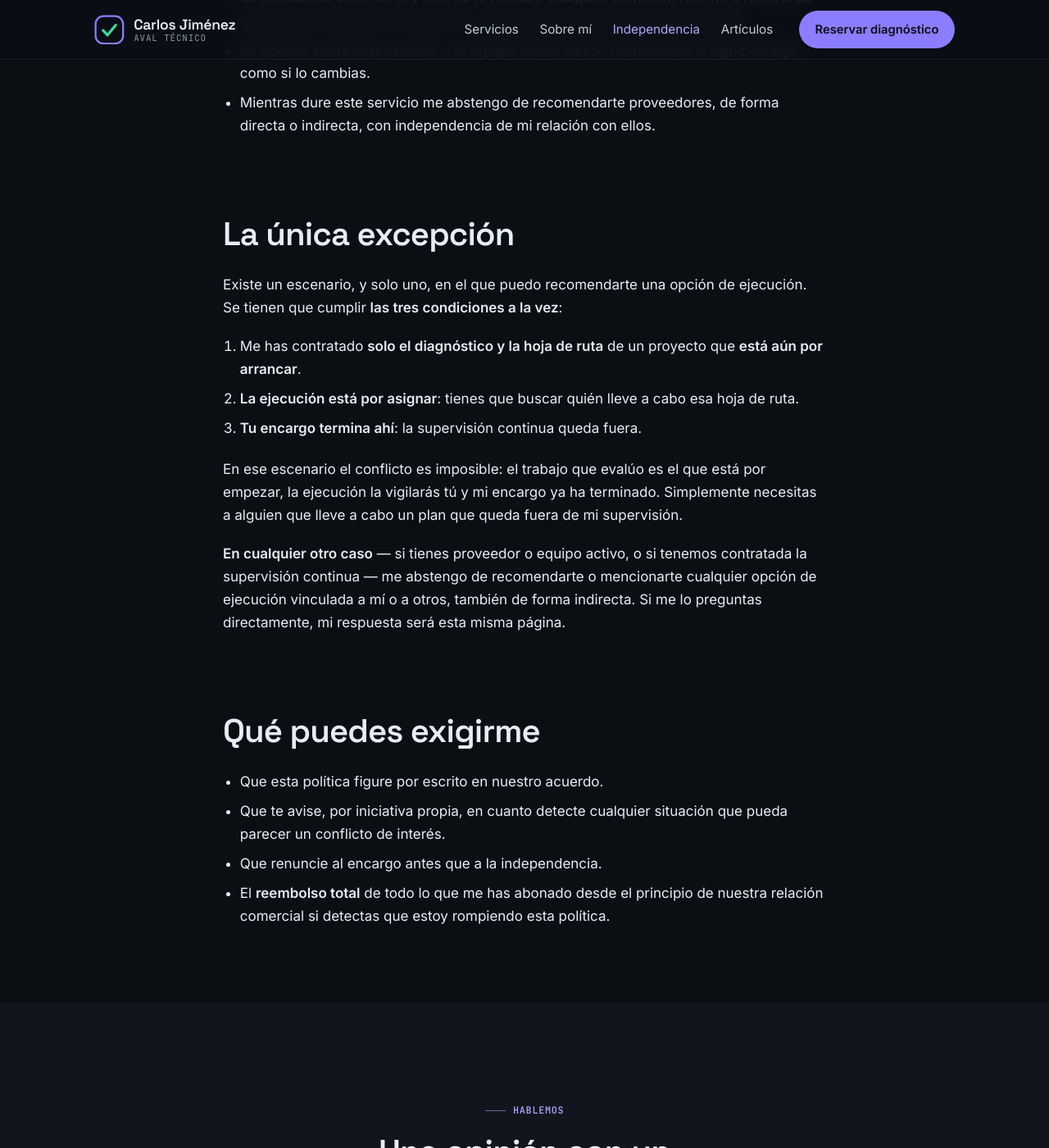
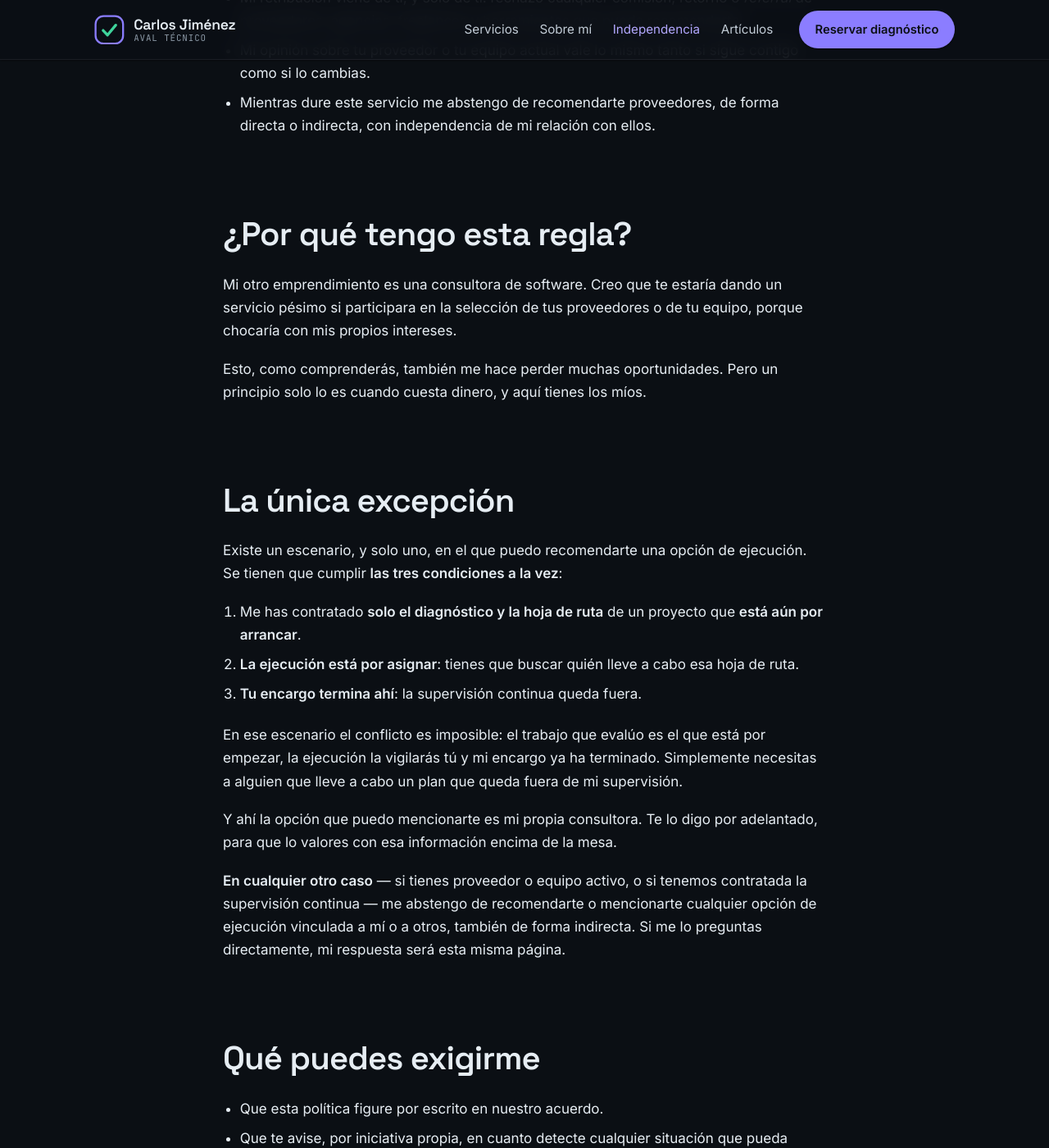
Before and after one commit to Kibarai/AvalTecnico, a Jekyll site: the page built from independencia.md, in a window 1280 px wide and 1400 px high, scrolled down 1037 px. Shown: the whole window at 82% size. Built offline with Jekyll 4.4.1, drawn with Linux system fonts in a browser that asks for light colours.

Commit message:
Explica el porqué de la política de independencia
Declara abiertamente la otra actividad profesional y lo que cuesta
mantener la regla, y aclara en la excepción que la opción mencionable
en ese único escenario es la consultora propia.

El material de marca para redes queda fuera del repositorio.

Co-Authored-By: Claude Opus 5 (1M context) <noreply@anthropic.com>
Claude-Session: https://claude.ai/code/session_01DVNprLRxK7Dgat3Roc2Pb8

```diff
--- a/_config.yml
+++ b/_config.yml
@@ -58,6 +58,7 @@ sass:
   style: compressed
 
 exclude:
+  - marca   # material de marca, fuera del repositorio (ver .gitignore)
   - Gemfile
   - Gemfile.lock
   - README.md
--- a/independencia.md
+++ b/independencia.md
@@ -25,6 +25,12 @@ En concreto:
 - Mi opinión sobre tu proveedor o tu equipo actual vale lo mismo tanto si sigue contigo como si lo cambias.
 - Mientras dure este servicio me abstengo de recomendarte proveedores, de forma directa o indirecta, con independencia de mi relación con ellos.
 
+## ¿Por qué tengo esta regla?
+
+Mi otro emprendimiento es una consultora de software. Creo que te estaría dando un servicio pésimo si participara en la selección de tus proveedores o de tu equipo, porque chocaría con mis propios intereses.
+
+Esto, como comprenderás, también me hace perder muchas oportunidades. Pero un principio solo lo es cuando cuesta dinero, y aquí tienes los míos.
+
 ## La única excepción
 
 Existe un escenario, y solo uno, en el que puedo recomendarte una opción de ejecución. Se tienen que cumplir **las tres condiciones a la vez**:
@@ -35,6 +41,8 @@ Existe un escenario, y solo uno, en el que puedo recomendarte una opción de eje
 
 En ese escenario el conflicto es imposible: el trabajo que evalúo es el que está por empezar, la ejecución la vigilarás tú y mi encargo ya ha terminado. Simplemente necesitas a alguien que lleve a cabo un plan que queda fuera de mi supervisión.
 
+Y ahí la opción que puedo mencionarte es mi propia consultora. Te lo digo por adelantado, para que lo valores con esa información encima de la mesa.
+
 **En cualquier otro caso** — si tienes proveedor o equipo activo, o si tenemos contratada la supervisión continua — me abstengo de recomendarte o mencionarte cualquier opción de ejecución vinculada a mí o a otros, también de forma indirecta. Si me lo preguntas directamente, mi respuesta será esta misma página.
 
 ## Qué puedes exigirme
```
Also changed, not shown: 1 other file.
